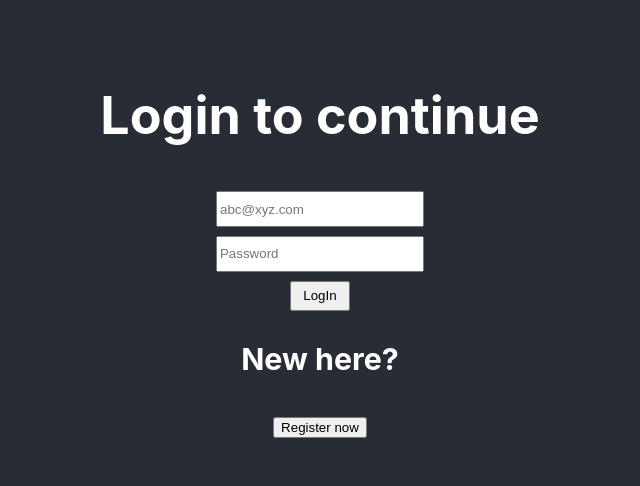
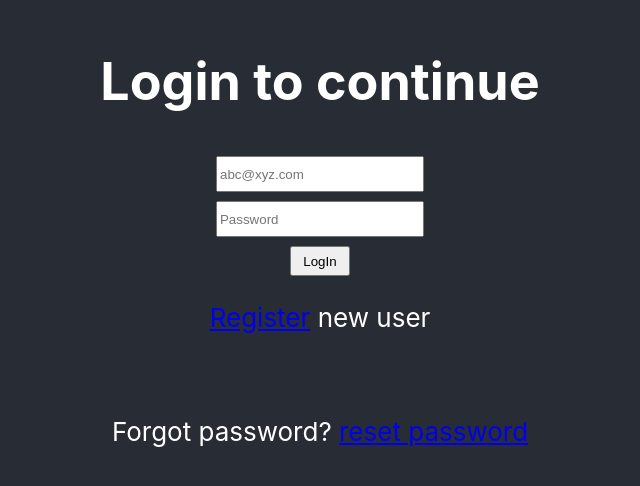
Before and after one commit to AshwinAashu/Simple-react-login, a React (Create React App) app: page / in a window 1280 px wide. Shown: the part 156-642 px from the top of the page, without its empty margins (320-960 px from the left). Built offline with nearby package versions, Linux system fonts and the light colour scheme.

Commit message:
working on reset

```diff
--- a/src/component/Login.js
+++ b/src/component/Login.js
@@ -24,10 +24,6 @@ class Login extends Component {
         this.setState({email : e.target.value});
     }
 
-    registerNewUser = (e) =>{
-        e.preventDefault();
-        this.props.history.push('/register');
-    }
 
     pswHandler = (e) =>{
         e.preventDefault();
@@ -65,7 +61,9 @@ class Login extends Component {
                     <input onChange = {this.pswHandler} type="password" name="password" className="emailform" value={this.state.pasw} placeholder="Password"/> <br/>
                     <input type="submit" className="submitbutton" value="LogIn"/>
                 </form>
-                <span><h3> New here? </h3> <button onClick={this.registerNewUser} >Register now</button></span>
+
+                <p><a href="/register">Register</a> new user</p><br/>
+                <p>Forgot password? <a href="/reset">reset password</a></p>
             </div>
         )
     }
```
Also changed, not shown: src/component/Register.js (+8 -5 lines), src/component/Reset.js (added, +17 -0 lines).
